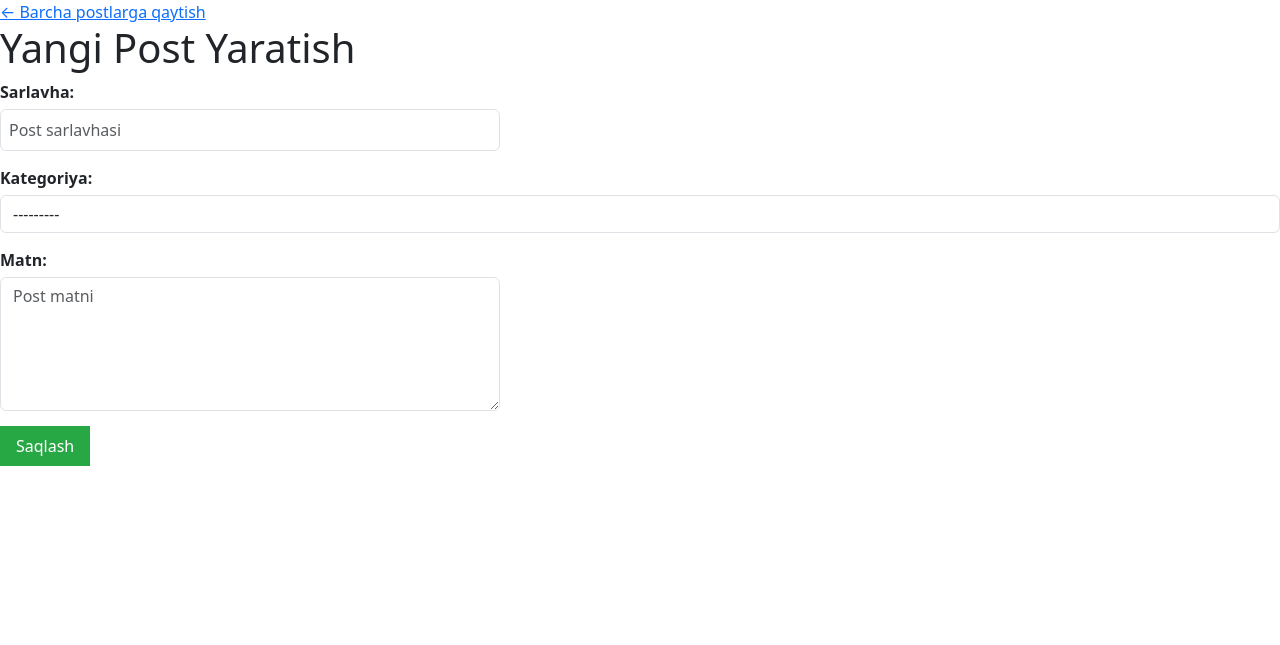
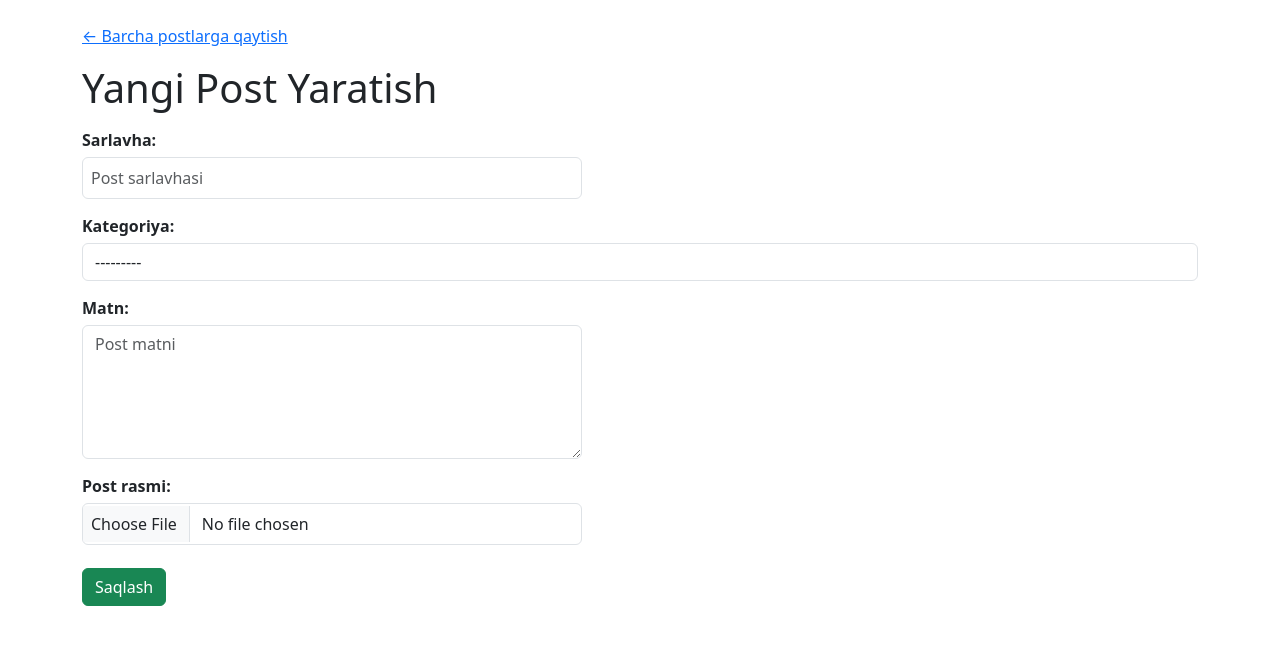
Before and after one commit to 1910Emir/jdu_django_blog, a Django app: page /posts/new/ in a window 1280 px wide. Shown: the top 645 px of the page. Run offline with Django 5.2, Linux system fonts and the light colour scheme; the visitor is signed in with stand-in values (Sample User, id 1); data that the repository does not hold is empty.

Commit message:
11-hafta: File upload sozlandi (ImageField, MEDIA sozlamalari, post_create va post_detail)

```diff
--- a/jdu_blog/blog/forms.py
+++ b/jdu_blog/blog/forms.py
@@ -4,9 +4,20 @@ from .models import Post
 class PostForm(forms.ModelForm):
     class Meta:
         model = Post
-        fields = ['title', 'category', 'content']
+        # fields ro'yxatiga 'image' qo'shildi:
+        fields = ['title', 'category', 'content', 'image']
         widgets = {
             'title': forms.TextInput(attrs={'class': 'form-control', 'placeholder': 'Post sarlavhasi'}),
             'category': forms.Select(attrs={'class': 'form-control'}),
             'content': forms.Textarea(attrs={'class': 'form-control', 'rows': 5, 'placeholder': 'Post matni'}),
+            # Rasm tanlash inputi uchun widget (ixtiyoriy, chiroyli ko'rinishi uchun):
+            'image': forms.FileInput(attrs={'class': 'form-control'}),
         }
+
+    def __init__(self, *args, **kwargs):
+        super().__init__(*args, **kwargs)
+        self.fields['title'].required = True
+        self.fields['category'].required = True
+        self.fields['content'].required = True
+        # Rasm har doim ham shart bo'lmasligi uchun required=False qilib qo'yamiz:
+        self.fields['image'].required = False
--- a/jdu_blog/blog/models.py
+++ b/jdu_blog/blog/models.py
@@ -17,11 +17,14 @@ class Post(models.Model):
     category = models.ForeignKey(
         Category,
         on_delete=models.CASCADE,
-        related_name='posts',
         null=True,
         blank=True,
+        related_name='posts',
         verbose_name="Kategoriya"
     )
+    # Yangi rasm maydoni:
+    image = models.ImageField(upload_to='posts/', null=True, blank=True, verbose_name="Post rasmi")
+
     created_at = models.DateTimeField(auto_now_add=True)
     updated_at = models.DateTimeField(auto_now=True)
 
--- a/jdu_blog/blog/templates/blog/post_form.html
+++ b/jdu_blog/blog/templates/blog/post_form.html
@@ -2,8 +2,8 @@
 <html lang="uz">
 <head>
     <meta charset="UTF-8">
-      <link href="https://cdn.jsdelivr.net/npm/bootstrap@5.3.8/dist/css/bootstrap.min.css" rel="stylesheet">
-      <script src="https://cdn.jsdelivr.net/npm/bootstrap@5.3.8/dist/js/bootstrap.bundle.min.js"></script>
+    <link href="https://cdn.jsdelivr.net/npm/bootstrap@5.3.8/dist/css/bootstrap.min.css" rel="stylesheet">
+    <script src="https://cdn.jsdelivr.net/npm/bootstrap@5.3.8/dist/js/bootstrap.bundle.min.js"></script>
 
     <title>Yangi Post Yaratish</title>
     <style>
@@ -21,7 +21,7 @@
             margin-bottom: 5px;
             font-weight: bold;
         }
-        input[type="text"], textarea {
+        input[type="text"], textarea, input[type="file"] {
             width: 100%;
             max-width: 500px;
             padding: 8px;
@@ -36,11 +36,11 @@
         }
     </style>
 </head>
-<body>
-   <a href="{% url 'post_list' %}">&larr; Barcha postlarga qaytish</a>
+<body class="container mt-4">
+    <a href="{% url 'post_list' %}">&larr; Barcha postlarga qaytish</a>
 
     <!-- Yangilangan dinamik sarlavha -->
-    <h1>
+    <h1 class="my-3">
         {% if post %}
             Postni tahrirlash: {{ post.title }}
         {% else %}
@@ -48,9 +48,8 @@
         {% endif %}
     </h1>
 
-    <form method="POST" novalidate>
-
-    <form method="POST" novalidate>
+    <!-- enctype qo'shildi va ortiqcha takroriy form tegi olib tashlandi -->
+    <form method="POST" enctype="multipart/form-data" novalidate>
         {% csrf_token %}
 
         {% if form.errors %}
@@ -75,7 +74,14 @@
             {{ form.content.errors }}
         </div>
 
-        <button type="submit">Saqlash</button>
+        <!-- 11-hafta: Rasm yuklash maydoni -->
+        <div class="form-group">
+            <label for="{{ form.image.id_for_label }}">Post rasmi:</label>
+            {{ form.image }}
+            {{ form.image.errors }}
+        </div>
+
+        <button type="submit" class="btn btn-success mt-2">Saqlash</button>
     </form>
 </body>
 </html>
--- a/jdu_blog/blog/views.py
+++ b/jdu_blog/blog/views.py
@@ -42,11 +42,11 @@ def post_detail(request, id):
     return render(request, 'blog/post_detail.html', {'post': post})
 
 
-# Yangi post yaratish (bunga ham login talab qilinishi ma'qul)
+# Yangi post yaratish (request.FILES qo'shildi)
 @login_required
 def post_create(request):
     if request.method == 'POST':
-        form = PostForm(request.POST)
+        form = PostForm(request.POST, request.FILES)  # Fayllar yuklanishi uchun request.FILES kiritildi
         if form.is_valid():
             form.save()
             return redirect('post_list')
@@ -55,12 +55,12 @@ def post_create(request):
     return render(request, 'blog/post_form.html', {'form': form})
 
 
-# Postni tahrirlash
+# Postni tahrirlash (request.FILES qo'shildi)
 @login_required
 def post_update(request, id):
     post = get_object_or_404(Post, id=id)
     if request.method == 'POST':
-        form = PostForm(request.POST, instance=post)
+        form = PostForm(request.POST, request.FILES, instance=post)  # Rasmni yangilash uchun request.FILES kiritildi
         if form.is_valid():
             form.save()
             return redirect('post_detail', id=post.pk)
--- a/jdu_blog/jdu_blog/settings.py
+++ b/jdu_blog/jdu_blog/settings.py
@@ -11,7 +11,7 @@ https://docs.djangoproject.com/en/6.1/ref/settings/
 """
 
 from pathlib import Path
-
+import os
 # Build paths inside the project like this: BASE_DIR / 'subdir'.
 BASE_DIR = Path(__file__).resolve().parent.parent
 
@@ -139,3 +139,7 @@ MAILERS = {
 LOGIN_REDIRECT_URL = 'post_list'   # Login qilgach postlar ro'yxatiga o'tadi
 LOGOUT_REDIRECT_URL = 'login'       # Chiqib ketgach login sahifasiga qaytadi
 LOGIN_URL = 'login'                 # @login_required ochadigan login manzili
+
+
+MEDIA_URL = '/media/'
+MEDIA_ROOT = BASE_DIR / 'media'
--- a/jdu_blog/jdu_blog/urls.py
+++ b/jdu_blog/jdu_blog/urls.py
@@ -1,10 +1,15 @@
-
 # Main URL configuration for jdu_blog project.
 
 from django.contrib import admin
 from django.urls import path, include
+from django.conf import settings
+from django.conf.urls.static import static
 
 urlpatterns = [
     path('admin/', admin.site.urls),
     path('', include('blog.urls')),
 ]
+
+# Development rejimida media fayllarni ko'rsatish:
+if settings.DEBUG:
+    urlpatterns += static(settings.MEDIA_URL, document_root=settings.MEDIA_ROOT)
```
Also changed, not shown: jdu_blog/blog/templates/blog/post_detail.html (+7 -0 lines), jdu_blog/blog/migrations/0004_post_image.py (added), jdu_blog/manage.py (line endings or trailing spaces), 3 other files.
